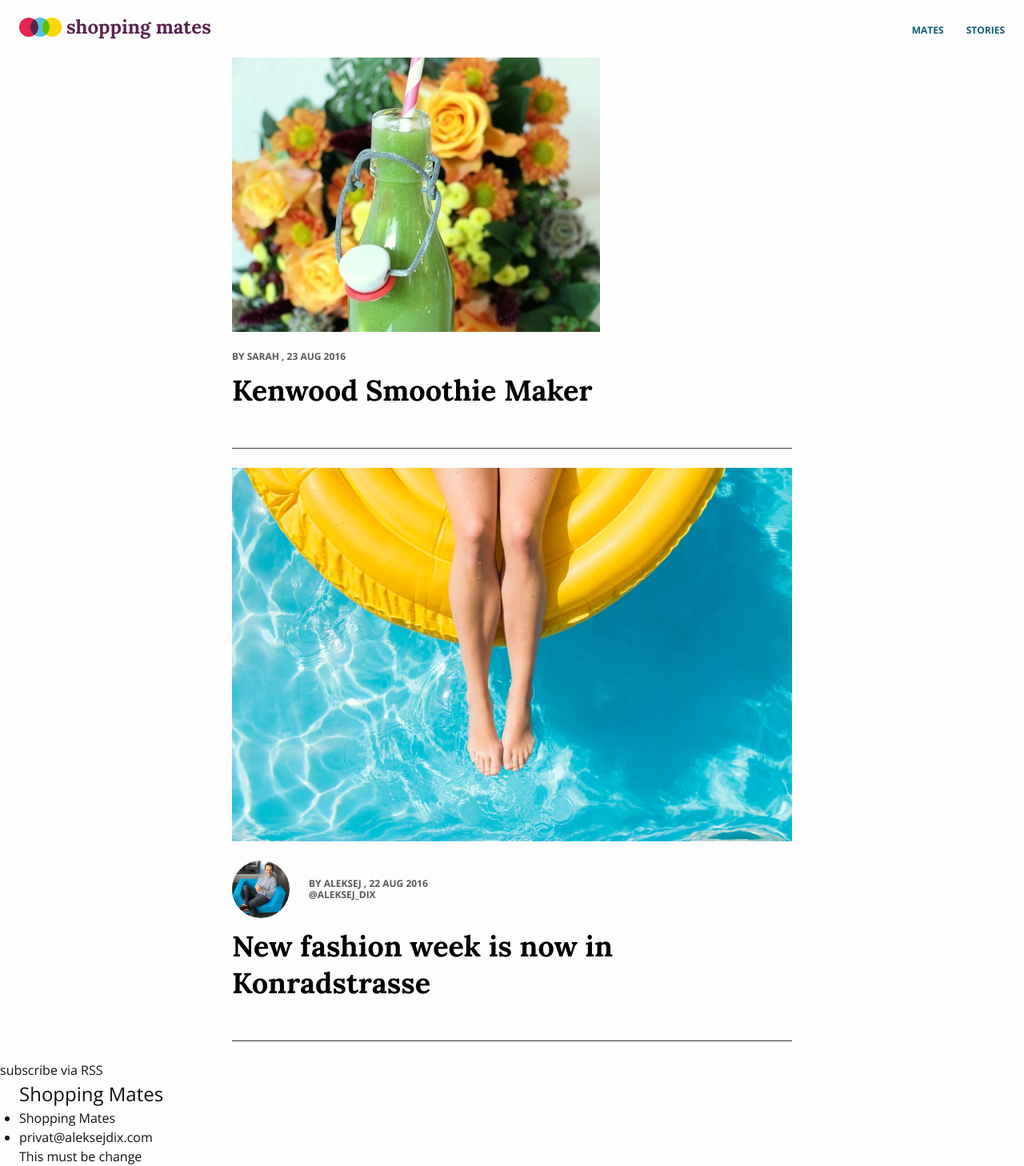
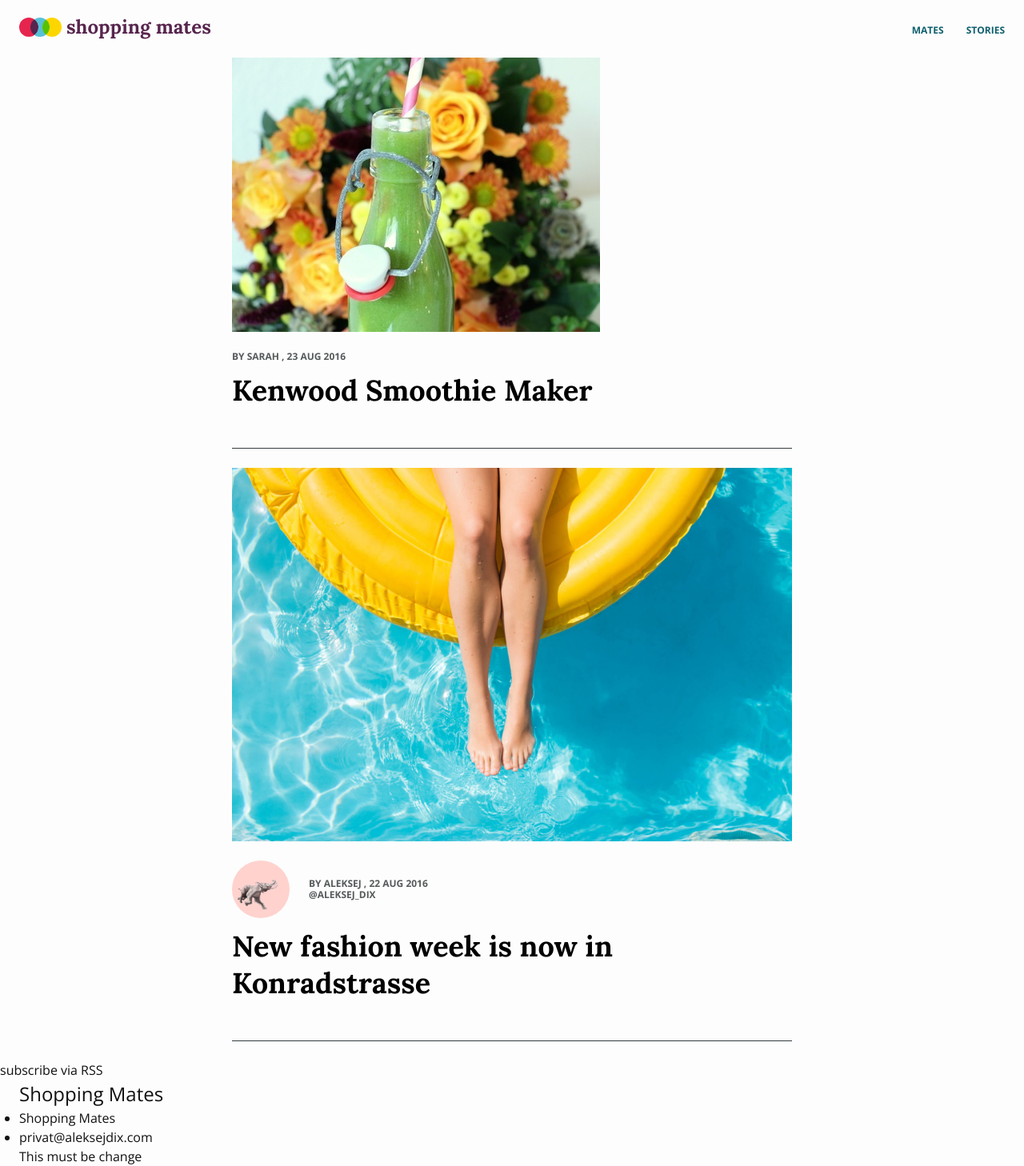
Before and after one commit to AleksejDix/shopping-mates, a Jekyll site: the page built from index.html, in a window 1280 px wide. Shown: the whole page at 80% size. Built offline with Jekyll 4.4.1, drawn with Linux system fonts in a browser that asks for light colours.

Commit message:
Updated Aleksej

```diff
--- a/_mates/aleksej.markdown
+++ b/_mates/aleksej.markdown
@@ -2,7 +2,7 @@
 title: Aleksej
 date: 2016-08-22 20:51:00 +02:00
 position: 2
-image: "/uploads/0-02-01-a41b6c59e7a59feddeb4d8d227a4c80a63b9c3bf84912d13448d9de6c8762b79_full.jpg"
+image: "/uploads/Float_Like%20a%20bird.jpg"
 twitter_username: Aleksej_Dix
 ---
 
```
